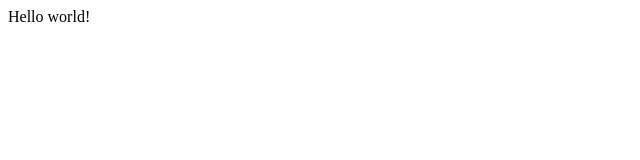
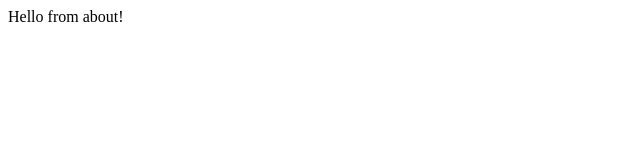
Before and after one commit to ryanjhkim/summerProject-frontend, a React (Create React App) app: page /about in a window 1280 px wide. Shown: the top 160 px of the page, without its empty margins (0-640 px from the left). Built offline with nearby package versions, Linux system fonts and the light colour scheme.

Commit message:
React router set-up

```diff
--- a/package.json
+++ b/package.json
@@ -6,8 +6,10 @@
     "@testing-library/jest-dom": "^5.11.4",
     "@testing-library/react": "^11.1.0",
     "@testing-library/user-event": "^12.1.10",
+    "axios": "^0.21.1",
     "react": "^17.0.2",
     "react-dom": "^17.0.2",
+    "react-router-dom": "^5.2.0",
     "react-scripts": "4.0.3",
     "web-vitals": "^1.0.1"
   },
--- a/src/App.js
+++ b/src/App.js
@@ -1,6 +1,15 @@
-function App() {
+import { Switch, Route, BrowserRouter as Router } from "react-router-dom";
+import Home from "./components/Home";
+import About from "./components/About";
+
+function App () {
   return (
-    <div>Hello world!</div>
+    <Router>
+      <Switch>
+        <Route exact path="/"><Home/></Route>
+        <Route path="/about"><About/></Route>
+      </Switch>
+    </Router>
   );
 }
 
--- /dev/null
+++ b/src/components/About.js
@@ -0,0 +1,7 @@
+const About = () => {
+    return (
+        <div>Hello from about!</div>
+    )
+}
+
+export default About
--- /dev/null
+++ b/src/components/Home.js
@@ -0,0 +1,7 @@
+const Home = () => {
+    return (
+        <div>Hello world!</div>
+    )
+}
+
+export default Home;
```
Also changed, not shown: 1 other file (tests, documents, lock files or other folders).
